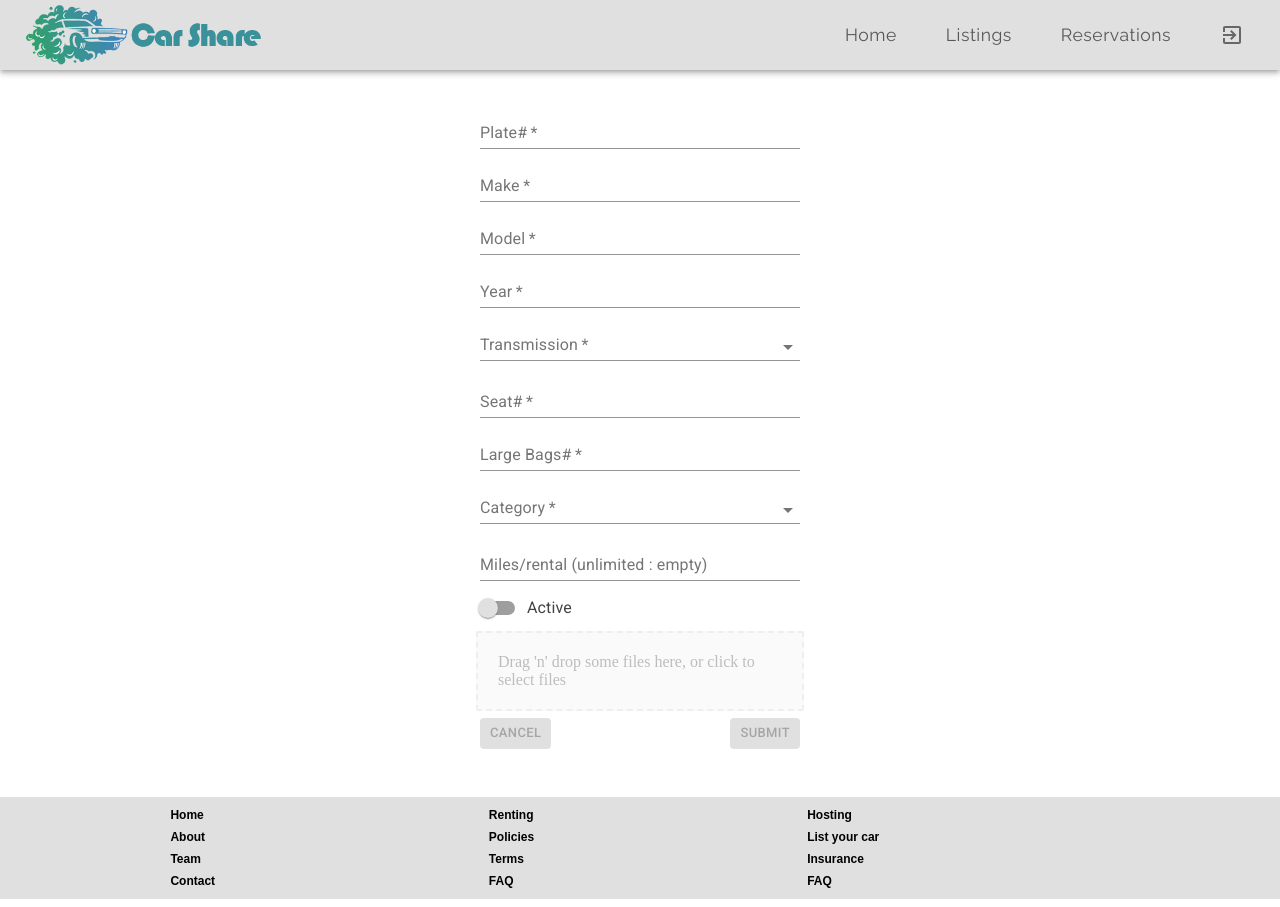
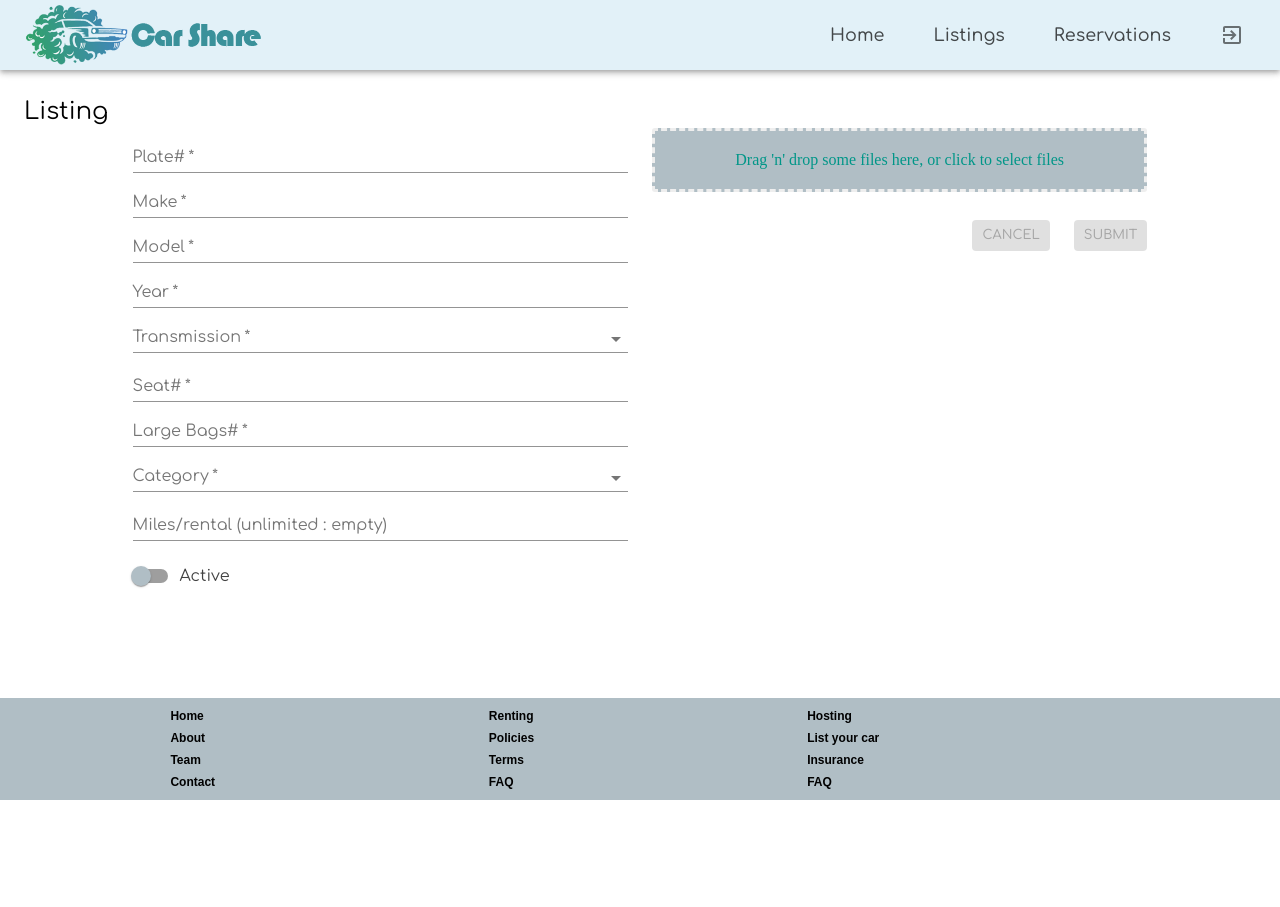
Before and after one commit to vadzimk/car_sharing, a React (Create React App) app in the folder client/: page /edit-listing in a window 1280 px wide. After the commit the page ends 808 px from the top, so only its background shows below. Built offline with nearby package versions, Linux system fonts and the light colour scheme.

Commit message:
change theme

```diff
--- a/client/public/index.html
+++ b/client/public/index.html
@@ -13,7 +13,10 @@
       manifest.json provides metadata used when your web app is installed on a
       user's mobile device or desktop. See https://developers.google.com/web/fundamentals/web-app-manifest/
     -->
-    <link rel="stylesheet" href="https://fonts.googleapis.com/css?family=Pacifico|Raleway:100,400,400i,700|Roboto:300,400,500,700&display=swap" />
+
+
+
+    <link href="https://fonts.googleapis.com/css2?family=Comfortaa:wght@300;400;500;600;700&family=Roboto&display=swap" rel="stylesheet">
     <!--
       Notice the use of %PUBLIC_URL% in the tags above.
       It will be replaced with the URL of the `public` folder during the build.
--- a/client/src/Theme.js
+++ b/client/src/Theme.js
@@ -1,8 +1,10 @@
 import {createTheme} from '@material-ui/core';
 
-const defaultTheme = createTheme();
+// const defaultTheme = createTheme();
 const myBlue = '#0b72b9';
 const myOrange = '#ffba60';
+
+// https://material.io/resources/color/#!/?view.left=1&view.right=1&primary.color=B0BEC5&secondary.color=00ACC1
 
 const theme = createTheme({
   palette: {
@@ -11,18 +13,26 @@ const theme = createTheme({
       orange: myOrange,
     },
     primary: {
-      main: defaultTheme.palette.grey['300'],
+      light: '#e2f1f8',
+      main: '#b0bec5',
+      dark: '#808e95',
+      contrastText: '#000000'
     },
     secondary: {
-      main: '#3a919a',
+      light: '#5ddef4',
+      main: '#00acc1',
+      dark: '#007c91',
+      contrastText: '#000000'
     },
   },
+  text:{
+    primary: 'rgba(0, 0, 0, 0.85)',
+    disabled: 'rgba(0, 0, 0, 0.60)',
+    hint: 'rgba(0, 0, 0, 0.38)'
+    },
   typography: {
-    tab: {
-      fontFamily: 'Raleway',
-      textTransform: 'none',
-      fontSize: '1.1rem',
-    },
+    fontFamily: '"Comfortaa", "Roboto"',
+
   },
   custom: {
     mainColumn: {
@@ -30,6 +40,11 @@ const theme = createTheme({
       width: '20em',
       minHeight: '35em',
     },
+    tab: {
+      fontFamily: 'Comfortaa',
+      textTransform: 'none',
+      fontSize: '1.1rem',
+    },
   },
 });
 
--- a/client/src/components/Dropzone/index.js
+++ b/client/src/components/Dropzone/index.js
@@ -4,6 +4,7 @@ import React, {useEffect, useState, useMemo} from 'react';
 import {useDropzone} from 'react-dropzone';
 import ClearIcon from '@material-ui/icons/Clear';
 import {makeStyles} from '@material-ui/styles';
+import {GridContainer, GridItem} from '../ui/GridRenamed.js';
 
 const useStyles = makeStyles((theme) => ({
   baseStyle: {
@@ -12,14 +13,15 @@ const useStyles = makeStyles((theme) => ({
     flexDirection: 'column',
     alignItems: 'center',
     padding: '20px',
-    borderWidth: 2,
-    borderRadius: 2,
+    borderWidth: 3,
+    borderRadius: 3,
     borderColor: '#eeeeee',
     borderStyle: 'dashed',
-    backgroundColor: '#fafafa',
-    color: '#bdbdbd',
+    backgroundColor: theme.palette.primary.main,
+    color: '#009688',
     outline: 'none',
     transition: 'border .24s ease-in-out',
+    width: '100%',
   },
 
   activeStyle: {
@@ -47,7 +49,6 @@ const useStyles = makeStyles((theme) => ({
 
   thumb: {
     display: 'inline-flex',
-    // display: 'inline-block',
     borderRadius: 2,
     border: '1px solid #eaeaea',
     marginBottom: '0.5em',
@@ -60,10 +61,7 @@ const useStyles = makeStyles((theme) => ({
   },
 
   thumbInner: {
-    // display: 'flex',
-    // position: 'relative',
     overflow: 'hidden',
-    // display: 'inline-block',
     marginTop: 'auto',
     marginBottom: 'auto',
   },
@@ -85,7 +83,7 @@ const useStyles = makeStyles((theme) => ({
   },
 }));
 
-function Previews ({handleError, ...props}) {
+function Dropzone ({handleError, ...props}) {
   const classes = useStyles();
   const [files, setFiles] = useState([]);
 
@@ -134,7 +132,7 @@ function Previews ({handleError, ...props}) {
   };
 
   const thumbs = files.map(file => (
-    <div className={classes.thumb} key={file.name}>
+    <GridItem className={classes.thumb} key={file.name}>
       <div className={classes.thumbInner}>
         <img
           src={file.preview}
@@ -147,7 +145,7 @@ function Previews ({handleError, ...props}) {
         classes={{root:classes.close}}
         size="small"
       />
-    </div>
+    </GridItem>
   ));
 
   useEffect(() => () => {
@@ -156,16 +154,16 @@ function Previews ({handleError, ...props}) {
   }, [files]);
 
   return (
-    <section>
-      <div {...getRootProps({className: dropzoneClassName})}>
+    <GridContainer style={{flexGrow:1}} >
+      <GridItem {...getRootProps({className: dropzoneClassName})}>
         <input {...getInputProps()} />
         <p>Drag 'n' drop some files here, or click to select files</p>
-      </div>
-      <aside className={classes.thumbsContainer}>
+      </GridItem>
+      <GridItem container direction="row" justifyContent="flex-start" className={classes.thumbsContainer}>
         {thumbs}
-      </aside>
-    </section>
+      </GridItem>
+    </GridContainer>
   );
 }
 
-export default Previews;
+export default Dropzone;
--- a/client/src/components/EditListing/EditListingFields.js
+++ b/client/src/components/EditListing/EditListingFields.js
@@ -2,24 +2,25 @@ import React from 'react';
 import {Form} from 'formik';
 import {GridContainer, GridItem} from '../ui/GridRenamed.js';
 import {
-  Button, FormControl, FormHelperText,
+  Button,
   TextField,
 } from '@material-ui/core';
 import SelectField from '../ui/SelectField.js';
 import {SwitchLabeled} from '../ui/SwitchLabeled.js';
-import Previews from '../Dropzone';
+import Dropzone from '../Dropzone';
 
 const EditListingFields = (props) => {
 
   return (
     <Form onSubmit={props.handleSubmit}>
       <GridContainer
-        direction="column"
-        justifyContent="flex-start"
-        alignItems="stretch"
-        spacing={1}
+        spacing={3}
       >
-        <GridItem>
+        <GridItem
+          style={{maxWidth: '40em'}}
+          xs={12}
+          sm={6}
+        >
           <TextField
             name="plate"
             label="Plate#"
@@ -31,8 +32,6 @@ const EditListingFields = (props) => {
             helperText={props.errors.plate}
             onChange={props.handleChange}
           />
-        </GridItem>
-        <GridItem>
           <TextField
             name="make"
             label="Make"
@@ -44,8 +43,6 @@ const EditListingFields = (props) => {
             helperText={props.errors['make']}
             onChange={props.handleChange}
           />
-        </GridItem>
-        <GridItem>
           <TextField
             name="model"
             label="Model"
@@ -57,8 +54,6 @@ const EditListingFields = (props) => {
             helperText={props.errors.model}
             onChange={props.handleChange}
           />
-        </GridItem>
-        <GridItem>
           <TextField
             name="year"
             label="Year"
@@ -77,8 +72,6 @@ const EditListingFields = (props) => {
             helperText={props.errors.year}
             onChange={props.handleChange}
           />
-        </GridItem>
-        <GridItem container direction="column" alignItems="stretch">
           <SelectField
             name="transmission"
             label="Transmission"
@@ -90,8 +83,6 @@ const EditListingFields = (props) => {
             helperText={props.errors.transmission}
             onChange={(value) => props.setFieldValue('transmission', value)}
           />
-        </GridItem>
-        <GridItem>
           <TextField
             name="seat_number"
             label="Seat#"
@@ -110,8 +101,6 @@ const EditListingFields = (props) => {
             helperText={props.errors.seat_number}
             onChange={props.handleChange}
           />
-        </GridItem>
-        <GridItem>
           <TextField
             name="large_bags_number"
             label="Large Bags#"
@@ -130,8 +119,6 @@ const EditListingFields = (props) => {
             helperText={props.errors.large_bags_number}
             onChange={props.handleChange}
           />
-        </GridItem>
-        <GridItem container direction="column" alignItems="stretch">
           <SelectField
             name="category"
             label="Category"
@@ -150,8 +137,6 @@ const EditListingFields = (props) => {
             helperText={props.errors.category}
             onChange={(value) => props.setFieldValue('category', value)}
           />
-        </GridItem>
-        <GridItem>
           <TextField
             name="miles_per_rental"
             label="Miles/rental (unlimited : empty)"
@@ -169,8 +154,6 @@ const EditListingFields = (props) => {
             helperText={props.errors.miles_per_rental}
             onChange={props.handleChange}
           />
-        </GridItem>
-        <GridItem>
           <SwitchLabeled
             name="active"
             label="Active"
@@ -179,22 +162,28 @@ const EditListingFields = (props) => {
               props.setFieldValue('active',
                 value)}
           />
+
         </GridItem>
-
-        {/*TODO add image upload*/}
-        <FormControl>
-          <Previews
+        <GridItem
+          style={{maxWidth: '50em'}}
+          xs={12}
+          sm={6}
+        >
+          <Dropzone
             name="previews"
             handleError={props.handleError}
           />
-          <FormHelperText>{props.errors.previews}</FormHelperText>
-        </FormControl>
 
-        <GridItem container direction="row"
-                  justifyContent="space-between"
-                  alignItems="flex-end"
+          <GridItem
+          >
+            <GridContainer
+              direction="row"
+              justifyContent="flex-end"
+              spacing={3}
+              style={{marginTop: '1em', marginBottom: '1em'}}
             >
 
+            <GridItem>
               <Button
                 type="submit"
                 color="secondary"
@@ -204,6 +193,9 @@ const EditListingFields = (props) => {
               >
                 Cancel
               </Button>
+            </GridItem>
+            <GridItem>
+
               <Button
                 type="submit"
                 color="secondary"
@@ -214,7 +206,10 @@ const EditListingFields = (props) => {
                 Submit
               </Button>
             </GridItem>
+            </GridContainer>
+          </GridItem>
 
+        </GridItem>
       </GridContainer>
     </Form>
   );
--- a/client/src/components/EditListing/index.js
+++ b/client/src/components/EditListing/index.js
@@ -8,6 +8,8 @@ import EditListingFields from './EditListingFields.js';
 import {useDispatch} from 'react-redux';
 import {useHistory} from 'react-router-dom';
 import {setNotification} from '../../reducers/notificationReducer.js';
+import {GridContainer, GridItem} from '../ui/GridRenamed.js';
+import {Typography} from '@material-ui/core';
 
 const EditListing = () => {
 
@@ -38,8 +40,10 @@ const EditListing = () => {
 
   };
 
-  return (
-    <FormContainer>
+  return (<>
+            <Typography variant="h5">Listing</Typography>
+    <GridContainer direction="row" justifyContent="center">
+
       <Formik
         initialValues={initialValues}
         validationSchema={validationSchema}
@@ -51,7 +55,9 @@ const EditListing = () => {
           />
         }
       />
-    </FormContainer>
+
+    </GridContainer>
+  </>
   );
 };
 
--- a/client/src/components/ui/Header.js
+++ b/client/src/components/ui/Header.js
@@ -28,6 +28,9 @@ import logo from '../../assets/logo.png';
 import routes, {byLable} from '../../routes.js';
 
 const useStyles = makeStyles(theme => ({ // get access to the theme properties
+  toolbar:{
+    backgroundColor:theme.palette.primary.light,
+  },
   toolbarMargin: {
     ...theme.mixins.toolbar,
     marginBottom: '1em',
@@ -55,7 +58,7 @@ const useStyles = makeStyles(theme => ({ // get access to the theme properties
     marginLeft: 'auto',
   },
   tab: {
-    ...theme.typography.tab,
+    ...theme.custom.tab,
     minWidth: '10px',
     marginLeft: '25px',
   },
@@ -69,7 +72,7 @@ const useStyles = makeStyles(theme => ({ // get access to the theme properties
     },
   },
   drawer: {
-    backgroundColor: theme.palette.primary.main,
+    backgroundColor: theme.palette.primary.light,
   },
   drawerHeader: {
     display: 'flex',
@@ -185,7 +188,7 @@ export default function Header () {
   return (
     <>
       <AppBar position="absolute">
-        <Toolbar>
+        <Toolbar className={classes.toolbar}>
           <Button component={Link} to="/" className={classes.logoContainer}
                   disableRipple>
             <img src={logo} alt="company logo" className={classes.logo}/>
--- a/client/src/components/ui/SelectField.js
+++ b/client/src/components/ui/SelectField.js
@@ -5,30 +5,27 @@ import {
   InputLabel,
   MenuItem,
   Select,
-  // makeStyles,
+  makeStyles,
 } from '@material-ui/core';
 
-// const useStyles = makeStyles((theme) => ({
-//   formControl: {
-//     margin: theme.spacing(1),
-//     minWidth: 120,
-//   },
-//   selectEmpty: {
-//     marginTop: theme.spacing(2),
-//   },
-// }));
+const useStyles = makeStyles(() => ({
+formControl:{
+  width:'100%'
+}
+}));
 
 const SelectField = (props) => {
-  // const classes = useStyles();
+  const classes = useStyles();
 
   return (
     <FormControl
-      // className={classes.formControl}
+      className={classes.formControl}
       error={props.error}
       size={props.size}
     >
       <InputLabel required={props.required}>{props.label}</InputLabel>
       <Select
+        className={classes.select}
         value={props.value}
         onChange={event => props.onChange(event.target.value)}
       >
--- a/client/src/components/ui/SwitchLabeled.js
+++ b/client/src/components/ui/SwitchLabeled.js
@@ -1,5 +1,6 @@
 import {GridContainer, GridItem} from './GridRenamed.js';
 import {
+  FormControl,
   FormControlLabel,
   makeStyles,
   Switch,
@@ -30,9 +31,9 @@ const useStyles = makeStyles((theme) => ({
     marginTop: '0.5em',
     color: theme.palette.grey['800'],
   },
-  label:{
+  label: {
     color: theme.palette.grey['800'],
-  }
+  },
 }));
 
 export const SwitchLabeledSym = ({
@@ -68,7 +69,11 @@ export const SwitchLabeled = (props) => {
   const classes = useStyles();
 
   return (
+    <FormControl
+    style={{width: '100%', marginTop: '16px'}}
+    >
       <FormControlLabel
+        labelPlacement="end"
         classes={{label: classes.label}}
         control={
           <SwitchSecondary
@@ -79,5 +84,6 @@ export const SwitchLabeled = (props) => {
         }
         label={props.label}
       />
+    </FormControl>
   );
 };
```
Also changed, not shown: client/src/components/ui/GridRenamed.js (+5 -2 lines). Lines whose indentation alone changed are shown as unchanged.
